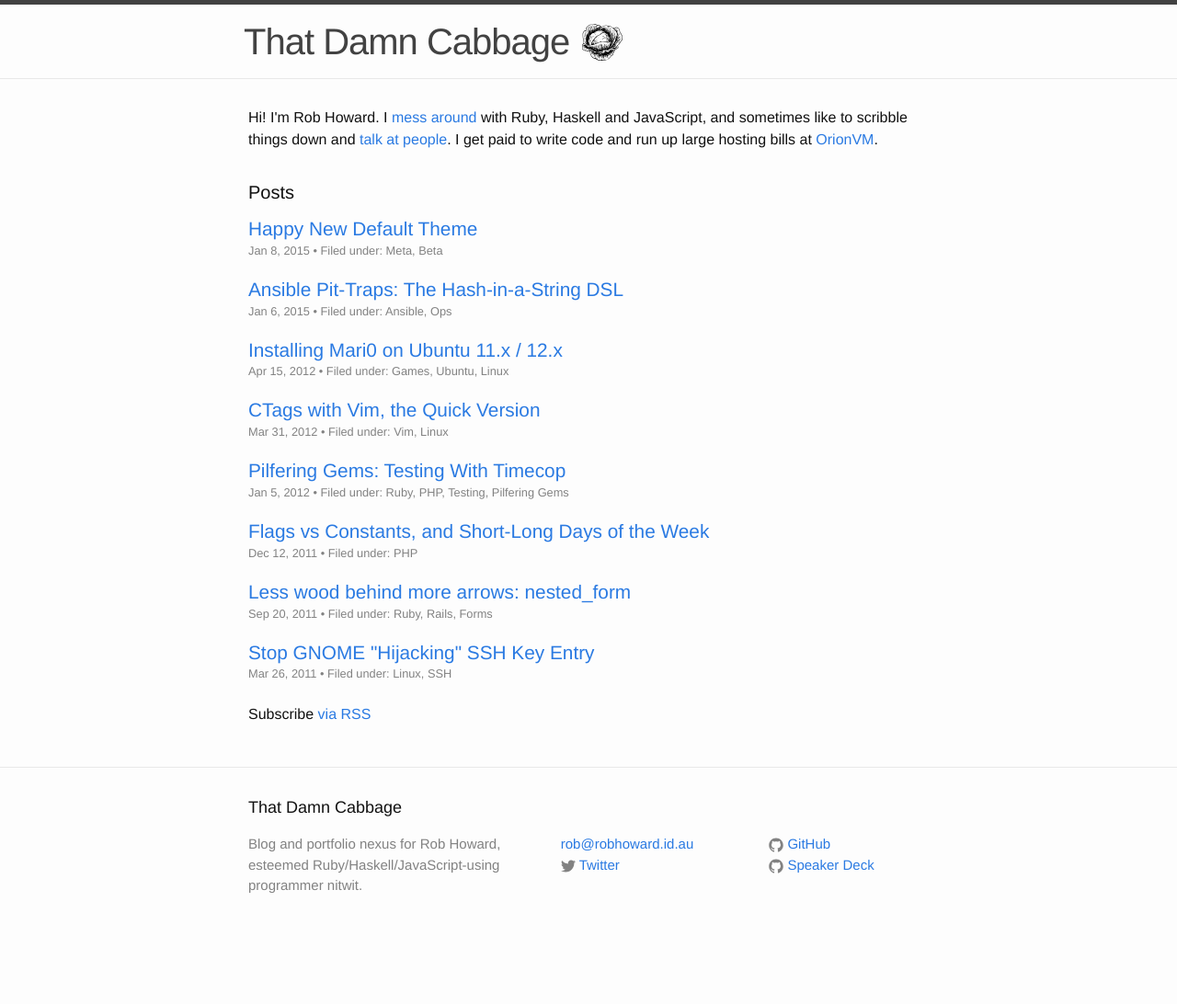
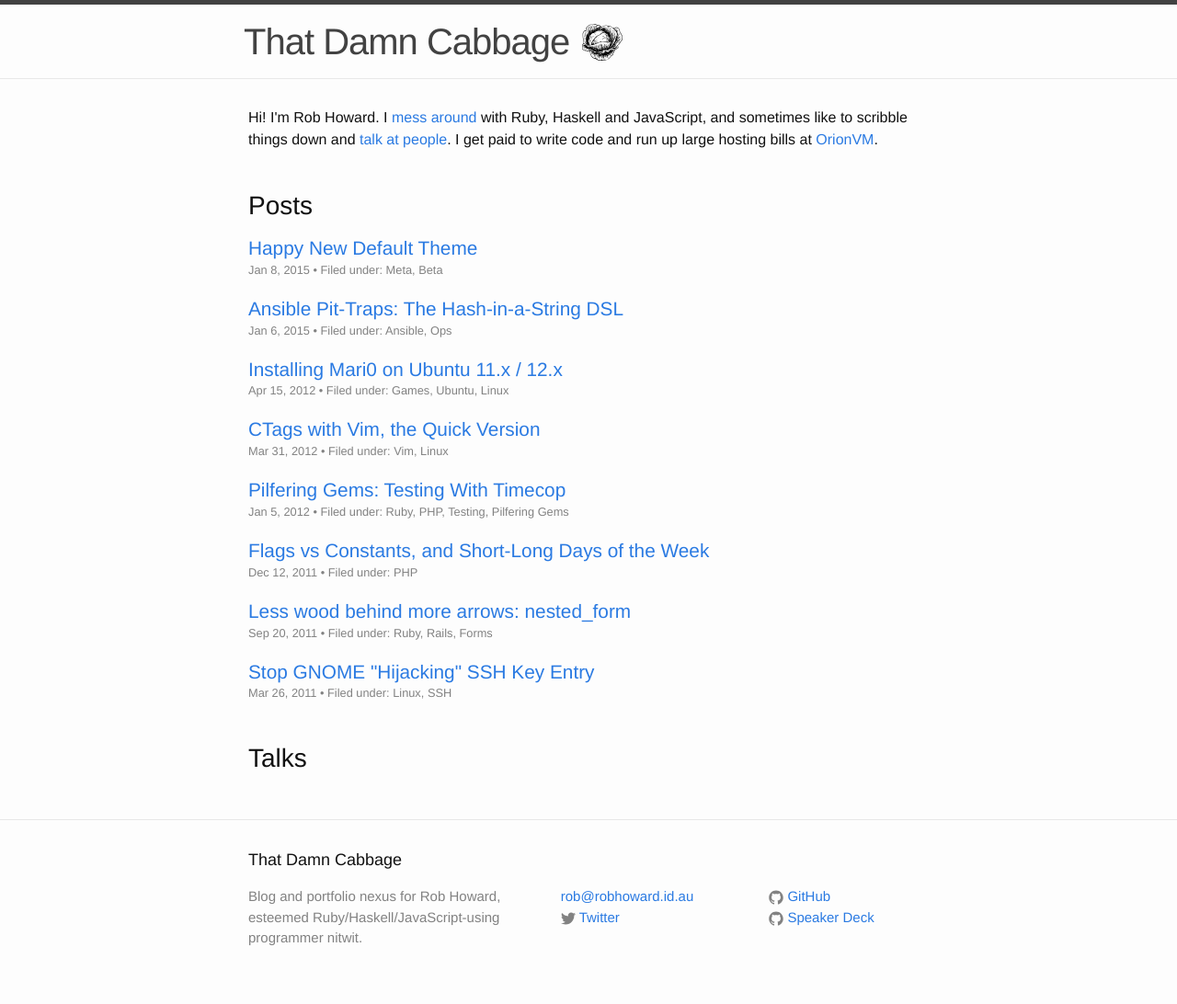
Before and after one commit to damncabbage/deadname.id.au, a Jekyll site: the page built from index.html, in a window 1280 px wide. Shown: the whole page at 92% size. Built offline with Jekyll 4.4.1, drawn with Linux system fonts in a browser that asks for light colours; Markdown is read by kramdown in place of the engine named in the settings; before the commit the page ends 1035 px from its top, so only the background shows below that.

Commit message:
Adds rudimentary Talks section.

```diff
--- a/_config.yml
+++ b/_config.yml
@@ -20,3 +20,11 @@
 
 # Avoid picking up the template posts inside the jekyll gem itself.
 exclude: ["vendor"]
+
+collections:
+  talks:
+    output: true
+    permalink: "/talks/:path/" # /talks/2015/02/foo_bar_baz/
+
+  # TODO:
+  #projects:
--- a/_sass/_layout.scss
+++ b/_sass/_layout.scss
@@ -185,11 +185,11 @@
 }
 
 .page-heading {
-    font-size: 20px;
+    font-size: 28px;
 }
 
 #posts, #talks, #projects {
-    margin-top: $spacing-unit;
+    margin-top: $spacing-unit * 1.3;
 }
 .post-list {
     margin-left: 0;
@@ -201,6 +201,12 @@
     > li {
         margin-bottom: $spacing-unit * 0.7;
     }
+}
+
+.venue {
+    font-size: $base-font-size * 1.3;
+    color: $grey-color-dark;
+    line-height: 0.4; // Margins need an overhaul.
 }
 
 .post-meta {
@@ -226,6 +232,7 @@
 .post-title {
     font-size: 42px;
     letter-spacing: -1px;
+    text-indent: -1px;
     line-height: 1;
 
     @include media-query($on-laptop) {
--- a/index.html
+++ b/index.html
@@ -29,7 +29,7 @@
       {% for post in site.talks %}
         <li>
           <h2>
-            <a class="post-link" href="{{ post.url }}">{{ post.title }}</a>
+            <a class="post-link" href="{{ post.url }}">{{ post.title }}{% if post.venue %} ({{ post.venue }}){% endif %}</a>
           </h2>
           <span class="post-meta">{{ post.date | date: "%b %-d, %Y" }}{% if post.categories %} • Filed under: {{ post.categories | join: ', ' }}{% endif %}</span>
         </li>
@@ -38,7 +38,7 @@
   </section>
   {% endif %}
 
-  {% if site.talks %}
+  {% if site.projects %}
   <section id="projects">
     <h1 class="page-heading">Projects</h1>
     <ul id="post-list" class="post-list">
@@ -53,6 +53,8 @@
   </section>
   {% endif %}
 
-  <p class="rss-subscribe">Subscribe <a href="{{ "/feed.xml" | prepend: site.baseurl }}">via RSS</a></p>
+  <!--
+    <p class="rss-subscribe">Subscribe <a href="{{ "/feed.xml" | prepend: site.baseurl }}">via RSS</a></p>
+  -->
 
 </div>
```
Also changed, not shown: _layouts/talk.html (added, +16 -0 lines).
